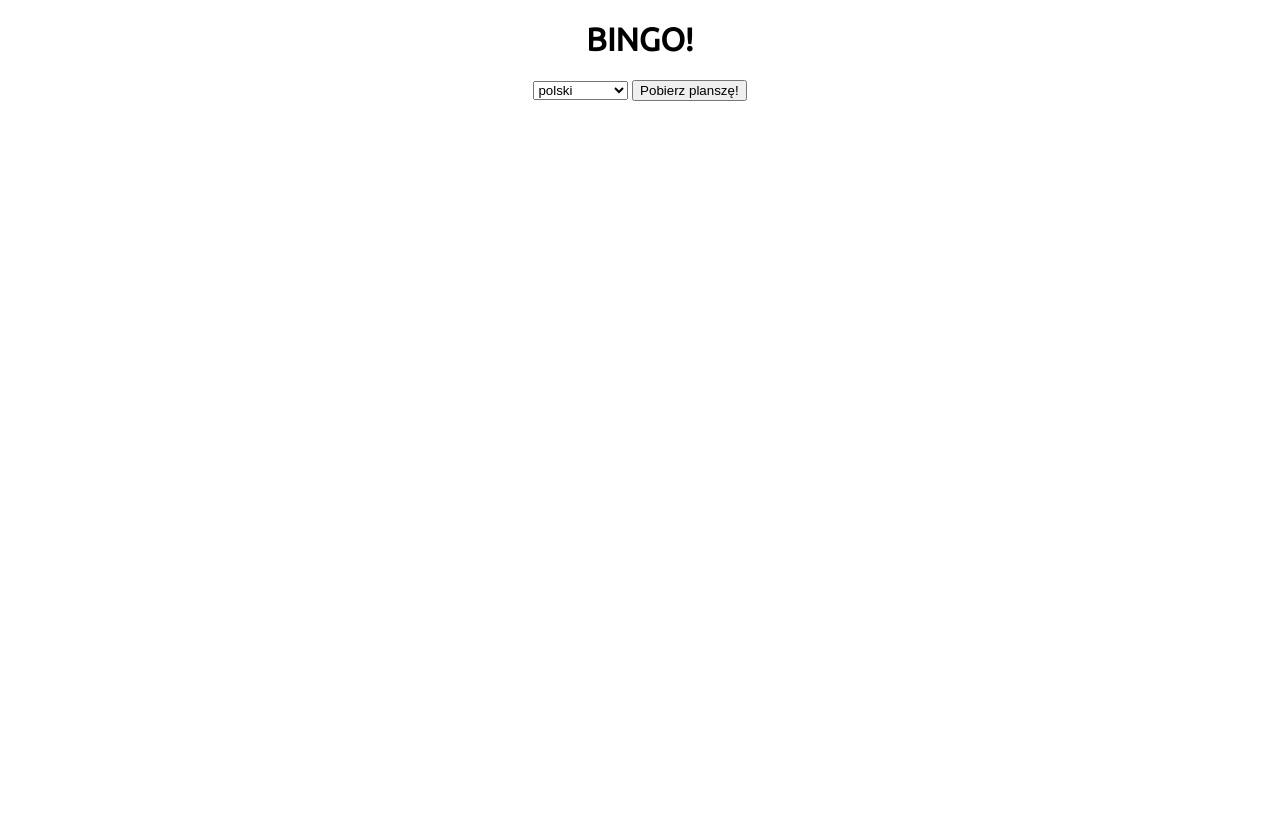
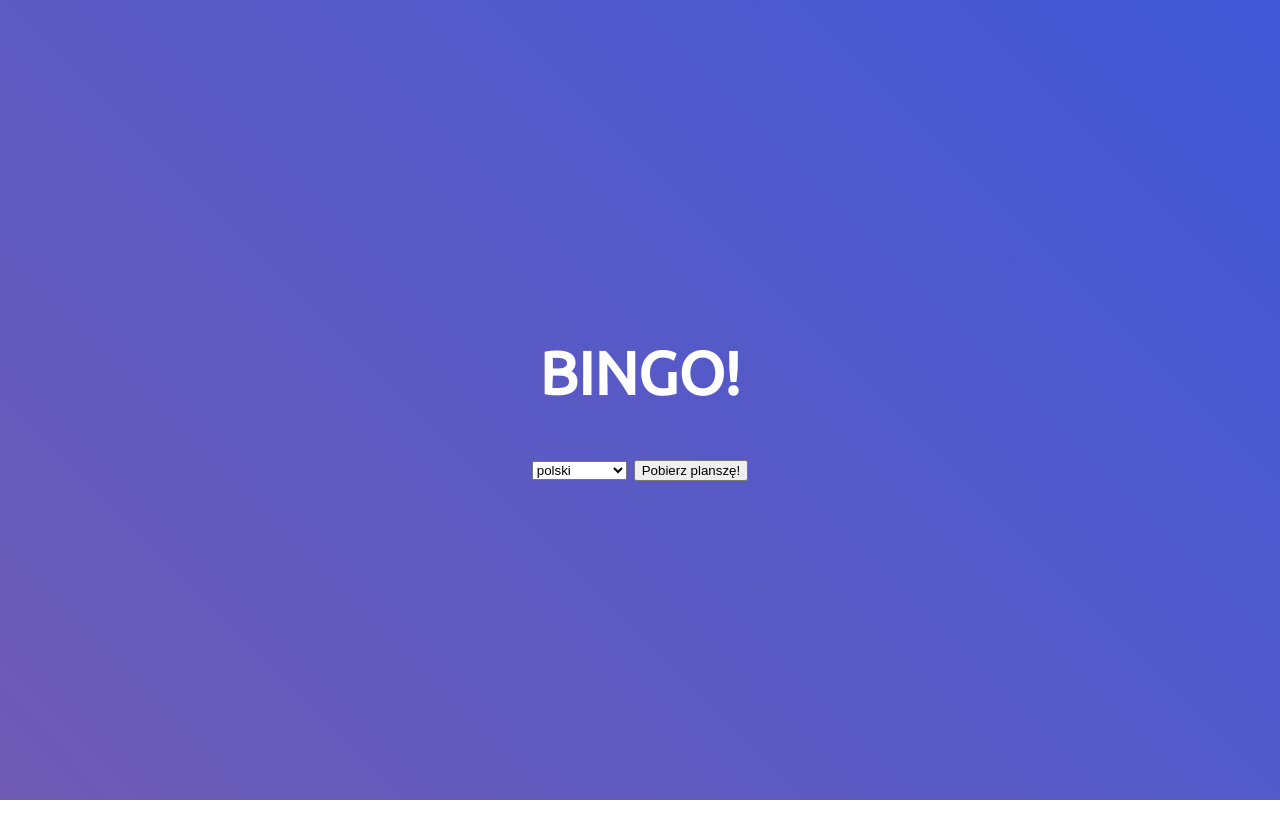
Before and after one commit to walwer/bingo, a plain HTML site: page index.html in a window 1280 px wide. After the commit the page ends 800 px from the top, so only its background shows below. Drawn offline with Linux system fonts and the light colour scheme.

Commit message:
why not into gradients

```diff
--- a/style.css
+++ b/style.css
@@ -1,13 +1,28 @@
 @import url('https://fonts.googleapis.com/css?family=Ubuntu&display=swap');
+
+@keyframes animateBackground {
+    0%{background-position:0% 50%}
+    50%{background-position:100% 50%}
+    100%{background-position:0% 50%}
+}
 
 body {
     margin: 0;
     min-height: 100vh;
     font-family: 'Ubuntu', sans-serif;
+    display: flex;
+    flex-direction: column;
+    justify-content: center;
+    align-items: center;
+    background: linear-gradient(45deg, #de6161, #2657eb);
+    background-size: 400% 400%;
+    animation: animateBackground 10s ease infinite;
 }
 
 header {
     text-align: center;
+    font-size: 30px;
+    color: white;
 }
 
 main {
```
